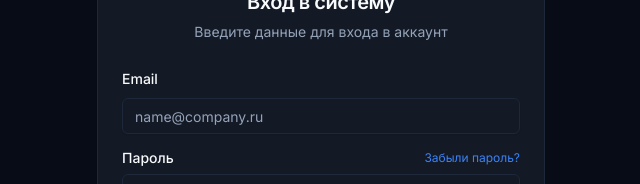
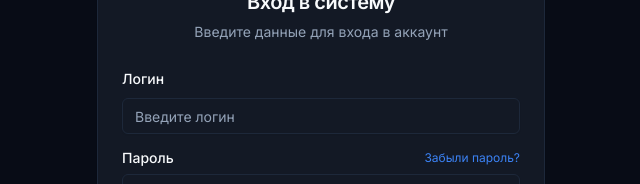
Before and after one commit to Camelot770/stockflow_client, a React (Vite) app: page /login in a window 1280 px wide. Shown: the part 298-482 px from the top of the page, without its empty margins (319-959 px from the left). Built offline with nearby package versions, Linux system fonts and the light colour scheme.

Commit message:
Fix login page: allow non-email usernames
- Changed input type from "email" to "text"
- Changed Zod validation from .email() to .min(1)
- Updated label from "Email" to "Логин"

```diff
--- a/src/pages/auth/LoginPage.tsx
+++ b/src/pages/auth/LoginPage.tsx
@@ -11,7 +11,7 @@ import { Card, CardContent, CardDescription, CardFooter, CardHeader, CardTitle }
 import { useLogin } from '@/hooks/useAuth';
 
 const loginSchema = z.object({
-  email: z.string().email('Введите корректный email'),
+  email: z.string().min(1, 'Введите логин'),
   password: z.string().min(6, 'Минимум 6 символов'),
 });
 
@@ -44,11 +44,11 @@ export default function LoginPage() {
         <form onSubmit={handleSubmit(onSubmit)}>
           <CardContent className="space-y-4">
             <div className="space-y-2">
-              <Label htmlFor="email">Email</Label>
+              <Label htmlFor="email">Логин</Label>
               <Input
                 id="email"
-                type="email"
-                placeholder="name@company.ru"
+                type="text"
+                placeholder="Введите логин"
                 {...register('email')}
               />
               {errors.email && (
```
